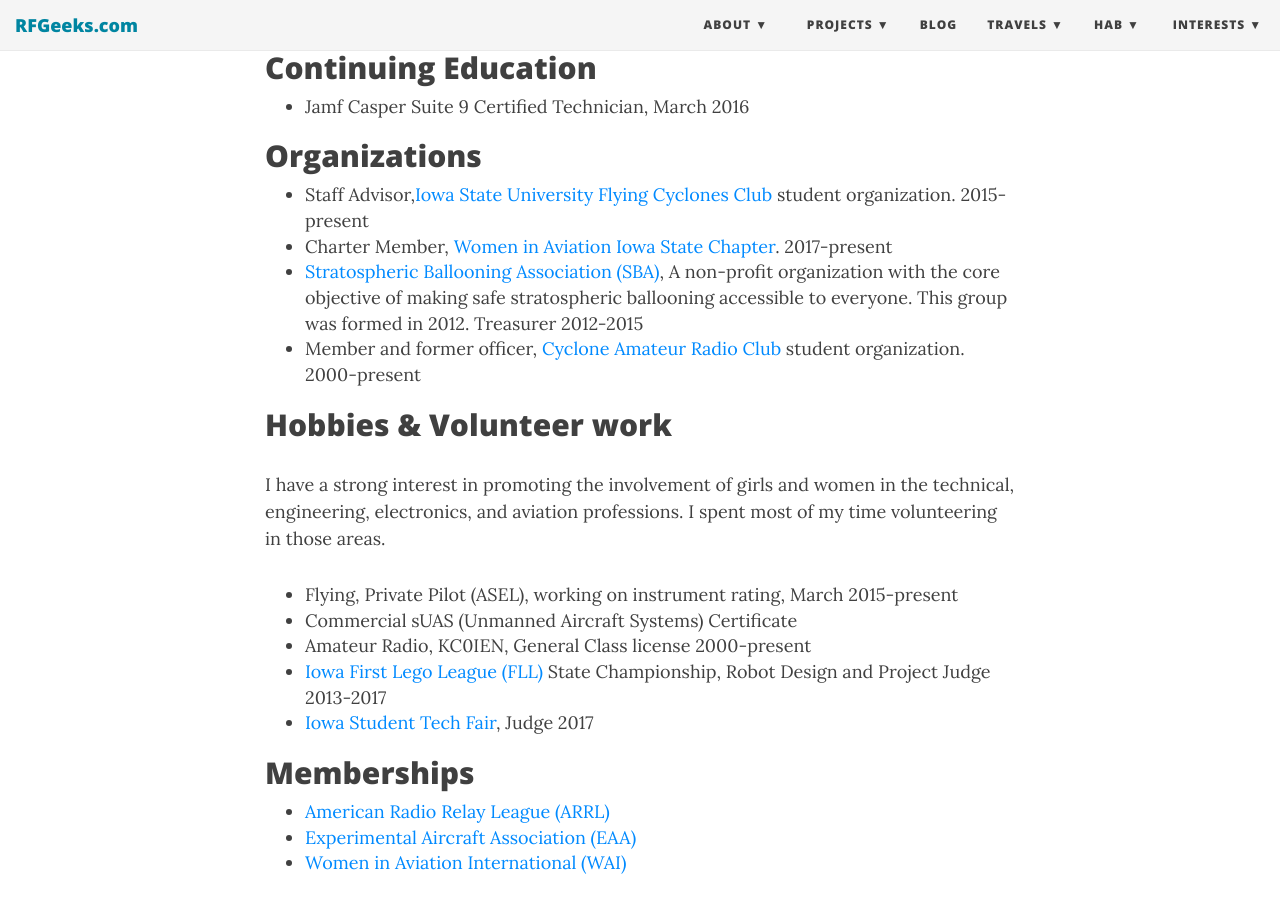
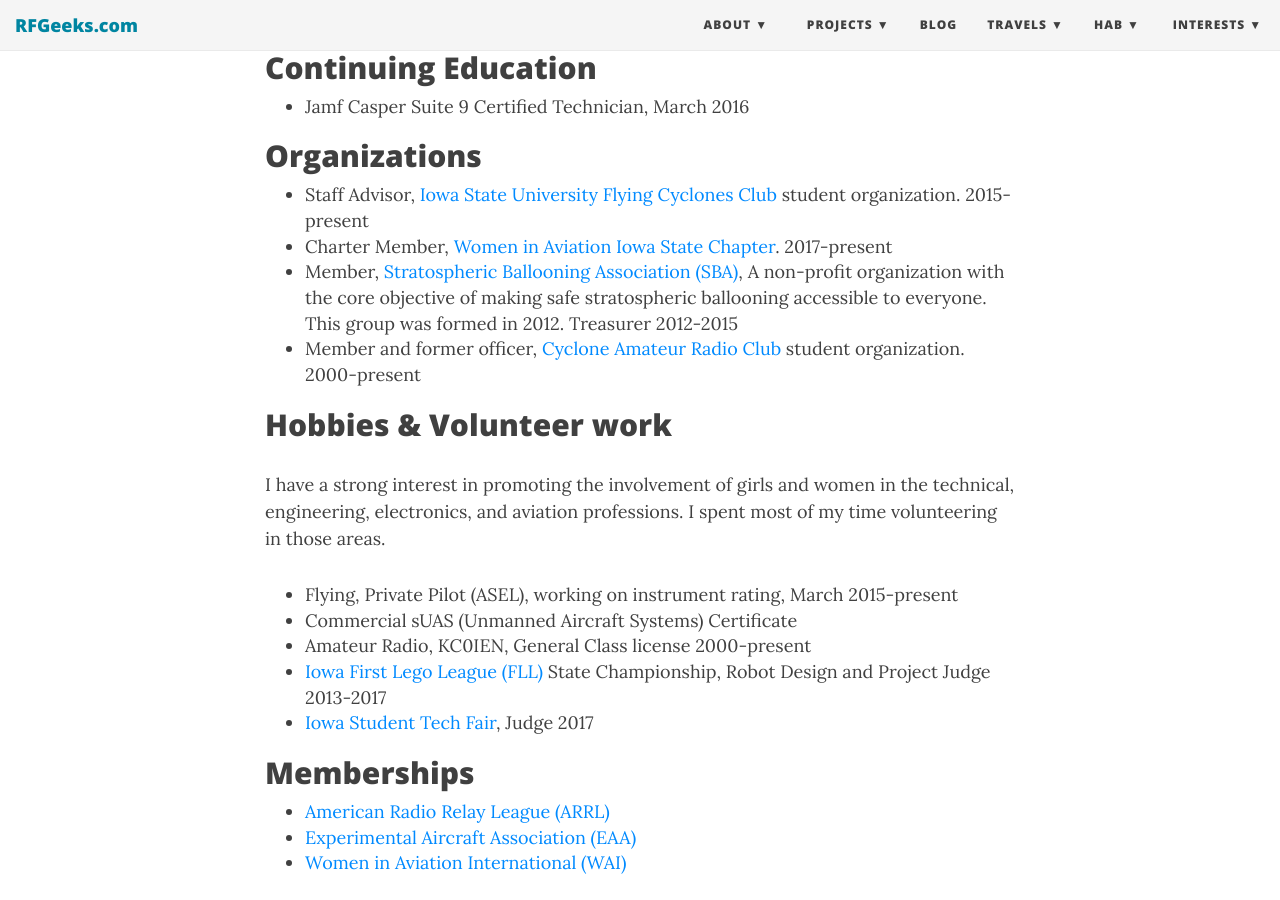
Before and after one commit to matgyver/matgyver.github.com, a Jekyll site: the page built from aboutme_jen.md, in a window 1280 px wide and 900 px high, scrolled down 2146 px. Built offline with Jekyll 4.4.1, drawn with Linux system fonts in a browser that asks for light colours; nearby versions of some CDN libraries.

Commit message:
Fix something broken

```diff
--- a/aboutme_jen.md
+++ b/aboutme_jen.md
@@ -59,9 +59,9 @@
 
 Organizations
 -------------
-+ Staff Advisor,[Iowa State University Flying Cyclones Club](https://www.stuorg.iastate.edu/site/flying) student organization.  2015-present
++ Staff Advisor, [Iowa State University Flying Cyclones Club](https://www.stuorg.iastate.edu/site/flying) student organization.  2015-present
 + Charter Member, [Women in Aviation Iowa State Chapter](https://www.stuorg.iastate.edu/site/wai/information).  2017-present
-+ [Stratospheric Ballooning Association (SBA)](http://www.stratoballooning.org), A non-profit organization with the core objective of making safe stratospheric ballooning accessible to everyone. This group was formed in 2012. Treasurer 2012-2015
++ Member, [Stratospheric Ballooning Association (SBA)](http://www.stratoballooning.org), A non-profit organization with the core objective of making safe stratospheric ballooning accessible to everyone. This group was formed in 2012. Treasurer 2012-2015
 + Member and former officer, [Cyclone Amateur Radio Club](https://www.stuorg.iastate.edu/site/carc) student organization. 2000-present
 
 Hobbies & Volunteer work
```
